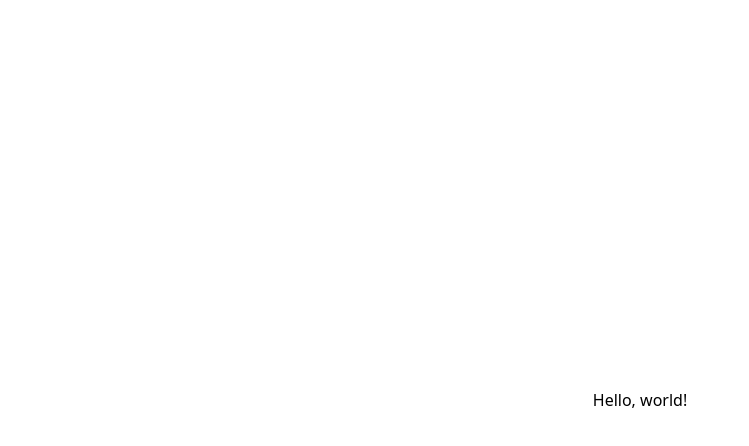
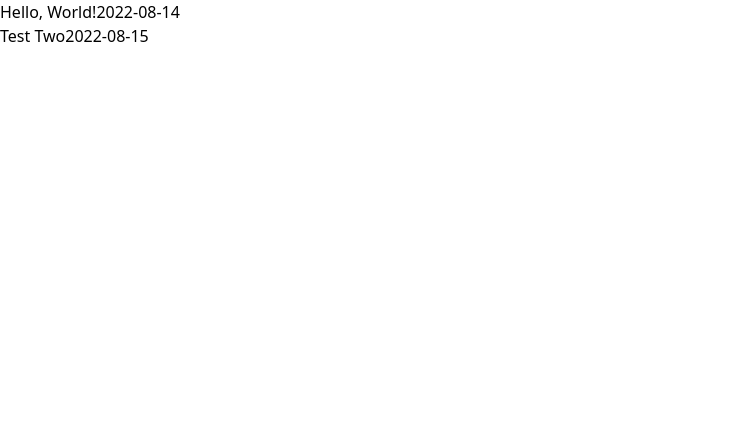
Before and after one commit to TimoVink/timovink-website, a React (Create React App) app in the folder web/: page / in a window 1280 px wide. Shown: the top 446 px of the page, without its empty margins (0-749 px from the left). Built offline with nearby package versions, Linux system fonts and the light colour scheme.

Commit message:
Add barebones list articles page.

```diff
--- a/web/src/App.jsx
+++ b/web/src/App.jsx
@@ -1,9 +1,22 @@
 import React from 'react';
+import { BrowserRouter, Routes, Route, Outlet } from 'react-router-dom';
+
+import ListArticles from './features/list-articles/ListArticles';
+
+
+const Layout = () => (
+    <Outlet />
+)
+
 
 const App = () => (
-    <div className="h-screen flex justify-center items-center">
-        <p>Hello, world!</p>
-    </div>
+    <BrowserRouter>
+        <Routes>
+            <Route path="/" element={<Layout />}>
+                <Route index element={<ListArticles />} />
+            </Route>
+        </Routes>
+    </BrowserRouter>
 )
 
 export default App;
--- /dev/null
+++ b/web/src/data/articles.js
@@ -0,0 +1,19 @@
+import HelloWorld from './hello-world.mdx';
+import TestTwo from './test-two.mdx';
+
+export const articles = [
+    {
+        src: HelloWorld,
+        title: 'Hello, World!',
+        slug: 'hello-world',
+        date: '2022-08-14',
+        tags: ['website']
+    },
+    {
+        src: TestTwo,
+        title: 'Test Two',
+        slug: 'test-two',
+        date: '2022-08-15',
+        tags: ['website', 'test']
+    }
+]
--- /dev/null
+++ b/web/src/data/hello-world.mdx
@@ -0,0 +1 @@
+This is the first post on my new blog.
--- /dev/null
+++ b/web/src/data/test-two.mdx
@@ -0,0 +1 @@
+And this is the second post!
--- /dev/null
+++ b/web/src/features/list-articles/ListArticles.jsx
@@ -0,0 +1,28 @@
+import { Link } from 'react-router-dom';
+
+import { articles } from 'data/articles';
+
+
+const Article = ({ title, date, slug }) => (
+    <Link to={slug}>
+        <div>
+            <span>{title}</span>
+            <span>{date}</span>
+        </div>
+    </Link>
+);
+
+const ListArticles = () => (
+    <ol>
+        {articles.map(a => (
+            <Article
+                title={a.title}
+                date={a.date}
+                slug={a.slug}
+            />
+        ))}
+    </ol>
+);
+
+
+export default ListArticles;
```
